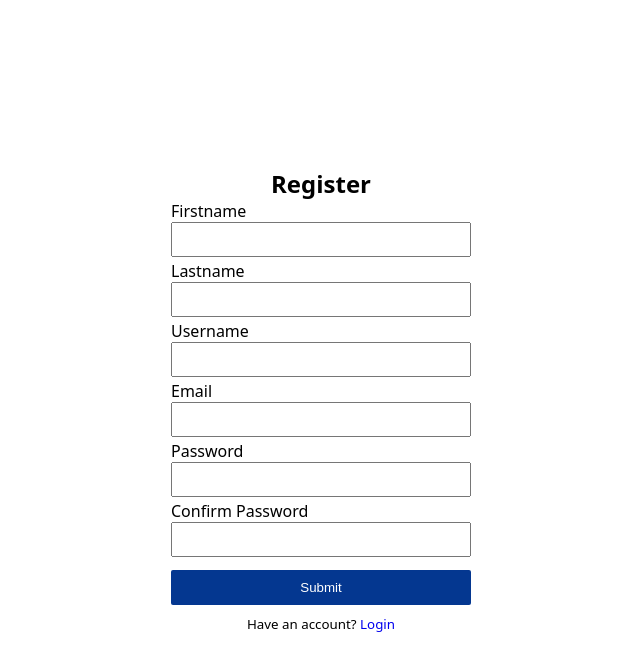
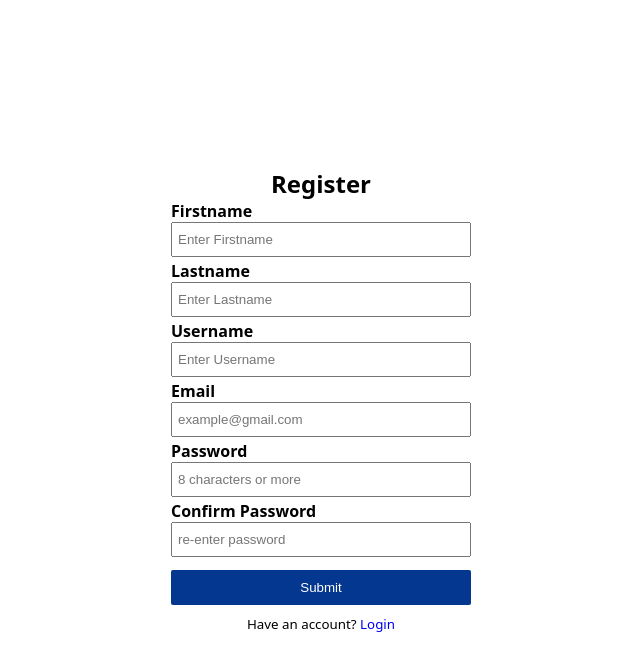
Before and after one commit to 3SSI3/flex_ed, a PHP site: page /PHP/register.php in a window 1280 px wide. Shown: the top 671 px of the page, without its empty margins (319-959 px from the left). Run offline with PHP 8.4, Linux system fonts and the light colour scheme.

Commit message:
Added functionality to save user data to csv

```diff
--- a/PHP/register.php
+++ b/PHP/register.php
@@ -11,22 +11,22 @@
     <form action="<?php echo htmlspecialchars($_SERVER['PHP_SELF']) ?>" method="POST">
         <h2>Register</h2>
         <label for="Firstname">Firstname</label>
-        <input type="text" name="firstname" required>
+        <input type="text" name="firstname" placeholder="Enter Firstname" required>
 
         <label for="Lastname">Lastname</label>
-        <input type="text" name="lastname" required>
+        <input type="text" name="lastname" placeholder="Enter Lastname" required>
 
         <label for="username">Username</label>
-        <input type="text" name="username" required>
+        <input type="text" name="username" placeholder="Enter Username"required>
 
         <label for="email">Email</label>
-        <input type="email" name="email" required>
+        <input type="email" name="email" placeholder="example@gmail.com" required>
 
         <label for="password">Password</label>
-        <input type="password" name="password" required>
+        <input type="password" name="password" placeholder="8 characters or more" required>
 
         <label for="confirm">Confirm Password</label>
-        <input type="password" name="confirm" required>
+        <input type="password" name="confirm" placeholder="re-enter password" required>
 
 
         <input type="submit" class="submit" value="Submit">
@@ -37,8 +37,36 @@
 </html>
 <?php
     if ($_SERVER['REQUEST_METHOD'] == "POST") {
-        /*
-        TODO: add functionality to register user
-        */
+        $firstname = $_POST['firstname'];
+        $lastname = $_POST['lastname'];
+        $username = $_POST['username'];
+        $email = $_POST['email'];
+        $password = $_POST['password'];
+        $confirm = $_POST['confirm'];
+
+        // tracks password confirmation
+        $match = false;
+
+        // tracks password length is right
+        $lengthCheck = false;
+
+        // check if confirmation of password was correct
+        if ($password === $confirm) {
+            $match = true;
+        }
+
+        if (strlen($password) >= 8) {
+            $lengthCheck = true;
+        }
+
+        // save to csv if details are valid
+        if ($lengthCheck === $match) {
+            $csvFile = fopen('user.csv', 'a');
+            $data = [$firstname, $lastname, $username, $email, $password];
+
+            // write form data to csv
+            fputcsv($csvFile, $data);
+            fclose($csvFile);
+        }
     }
 ?>
--- /dev/null
+++ b/PHP/user.csv
@@ -0,0 +1 @@
+Alex,Osigeli,alexx,osigelialex@gmail.com,pineapples
--- a/css/log.css
+++ b/css/log.css
@@ -32,6 +32,10 @@ h2, small {
     text-align: center;
 }
 
+label {
+    font-weight: bold;
+}
+
 input, label {
     display: block;
 }
```
Also changed, not shown: PHP/login.php (+29 -6 lines).
